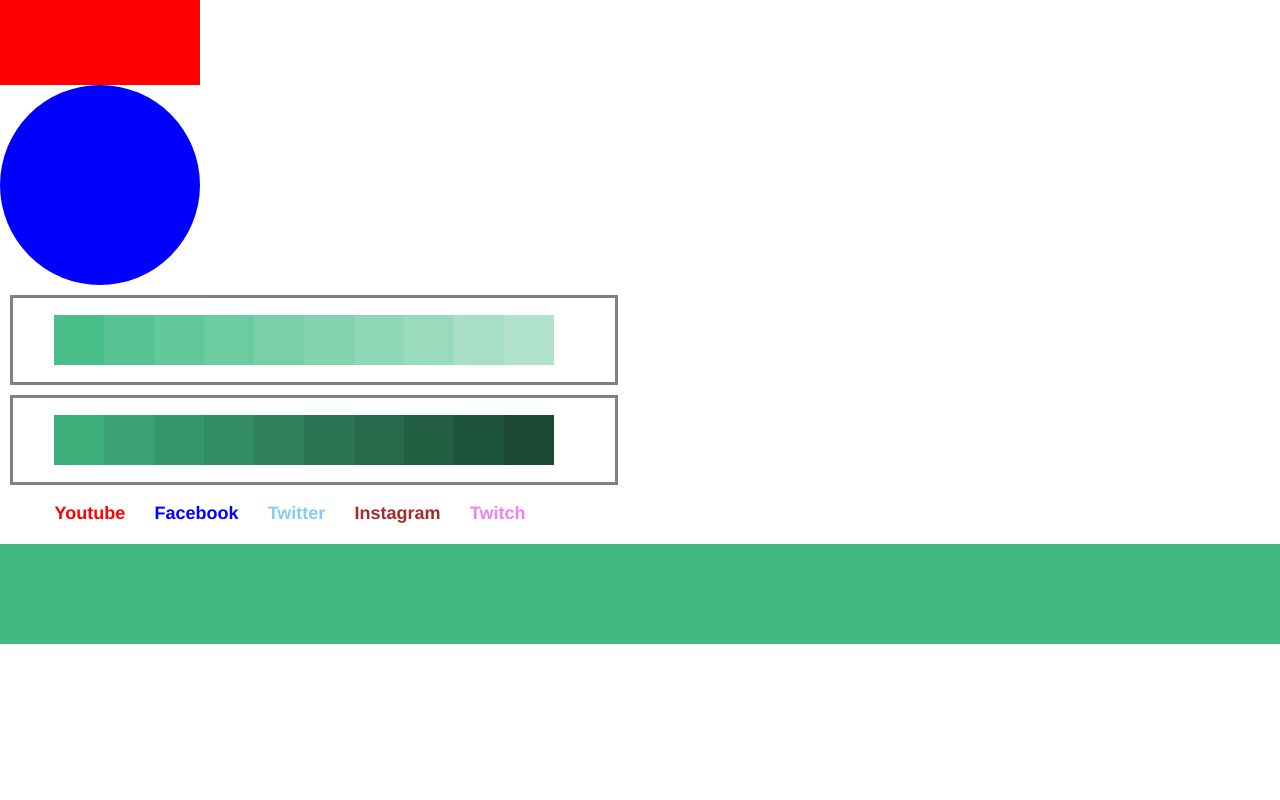
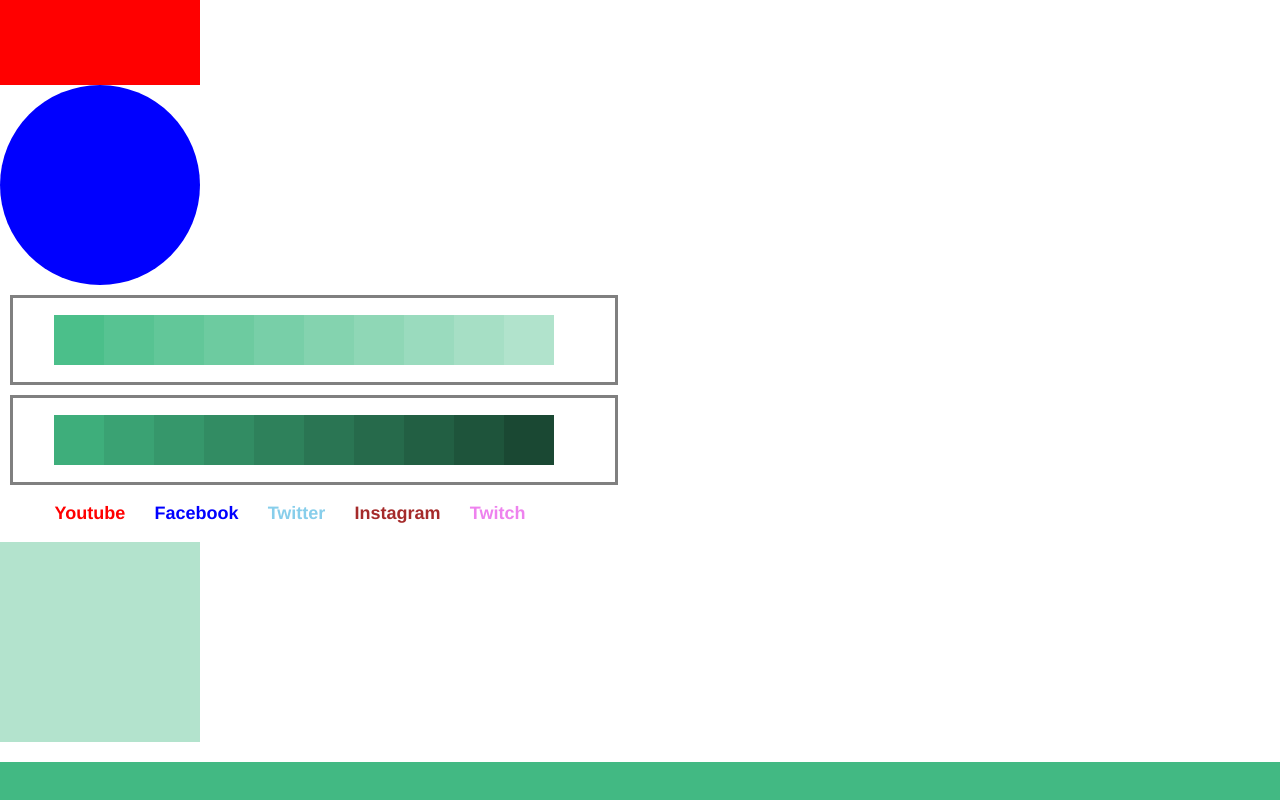
Before and after one commit to Chandra-Kurnia/sample-vue3, a Vue app: page / in a window 1280 px wide. Shown: the part 431-1231 px from the top of the page. Before the commit the page ends 1075 px from the top, so only its background shows below. Built offline with nearby package versions, Linux system fonts and the light colour scheme.

Commit message:
example built in modules for color in sass

```diff
--- a/src/scss/_mixins.scss
+++ b/src/scss/_mixins.scss
@@ -10,7 +10,7 @@
   li {
     padding: 10px;
     display: inline-block;
-        background-color: $bg-color
+    background-color: $bg-color;
   }
 }
 
@@ -29,11 +29,38 @@
   }
 }
 
-@mixin gradient(){
+@mixin gradient() {
   padding: 1px;
   border: 3px solid gray;
   width: calc(50px * 12);
   margin-left: 10px;
   margin-top: 10px;
+}
 
+// Example built in
+// adjust-color rgb setting for color
+// adjust-hue rotation color wheel
+// Complement, warna yang berlawanan 180derajat dengan parameter yang diberikan, ex: black >< white
+// darken mau berapa % lebih gelap mendekati pinggir dari color wheel
+// lighten kebalikan dari darken, mendekati tengah color wheel
+// saturate membuat sebuah warna lebih jelas
+// desaturate membuat warna lebih pudar
+// grayscale membuat warna desaturate 100% secara langsung
+// mix(color1, color2, jumlah warna pertama) mencampur 2 buah warna
+// fade in menambah transparansi, syaratnya sebuah warna harus memiliki transparasi
+// fade out kebalikan dari fade in
+@mixin square() {
+  width: 200px;
+  height: 200px;
+  //   background-color: adjust-color($color: $vue-color, $red: 1, $green: 2, $blue: 3)
+  //   background-color: adjust-hue($color: $vue-color, $degrees: 50deg)
+  //   background-color: complement($color: $vue-color)
+  //   background-color: darken($color: $vue-color, $amount: 20%)
+  //   background-color: lighten($color: $vue-color, $amount: 20%)
+  //   background-color: saturate($color: $vue-color, $amount: 50%)
+  //   background-color: desaturate($color: $vue-color, $amount: 10%)
+  //   background-color: grayscale($color: $vue-color)
+  //   background-color: mix(black, blue, 10%)
+//   background-color: fade-in($color: rgba(250, 128, 114, 0.1), $amount: 0.3);
+  background-color: fade-out($color: $vue-color, $amount: 0.6);
 }
--- a/src/views/Home.vue
+++ b/src/views/Home.vue
@@ -55,6 +55,9 @@
       <li class="instagram">Instagram</li>
       <li class="twitch">Twitch</li>
     </ul>
+  </div>
+  <div class="square">
+
   </div>
 </template>
 
@@ -144,4 +147,8 @@ export default {
     }
   }
 }
+
+.square{
+  @include square()
+}
 </style>
```
Lines whose indentation alone changed are shown as unchanged.
